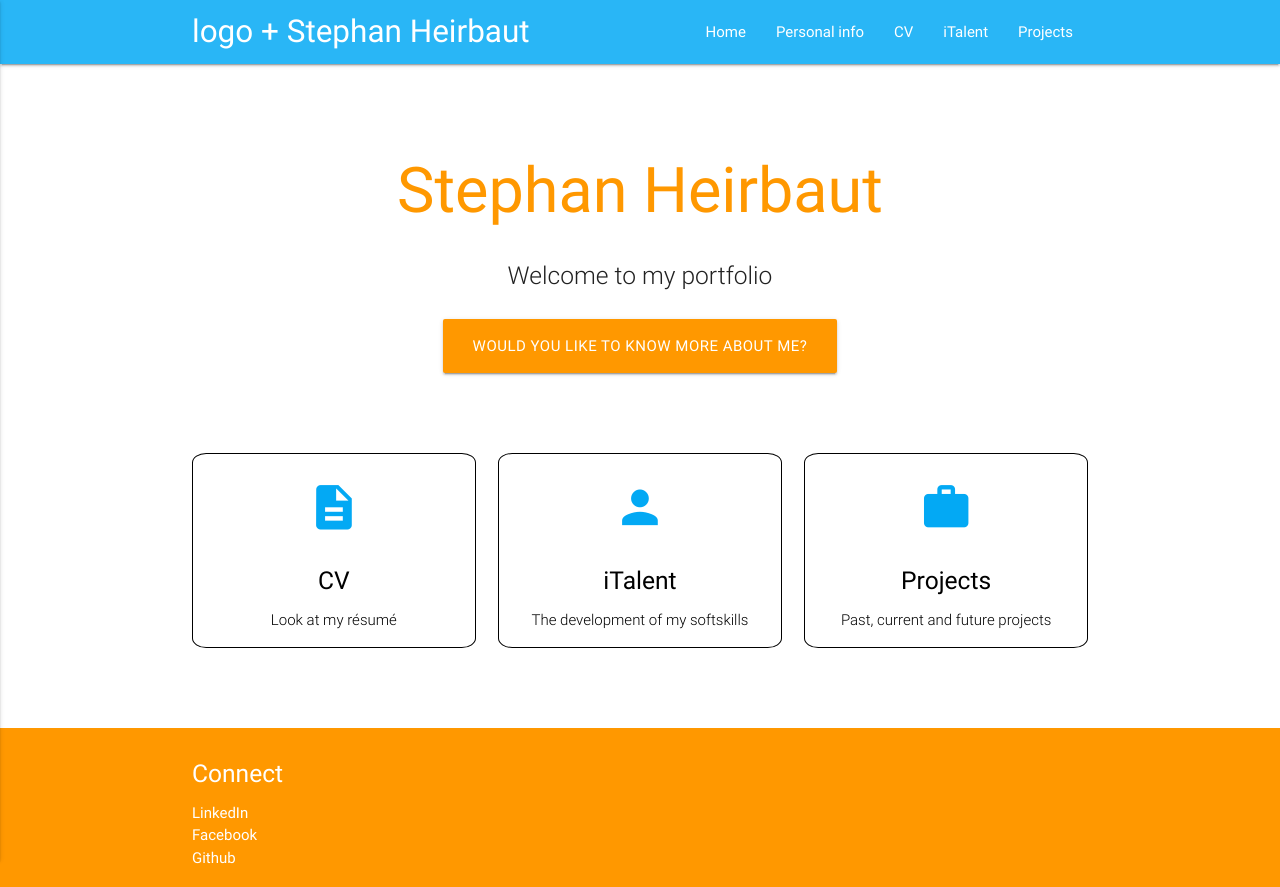
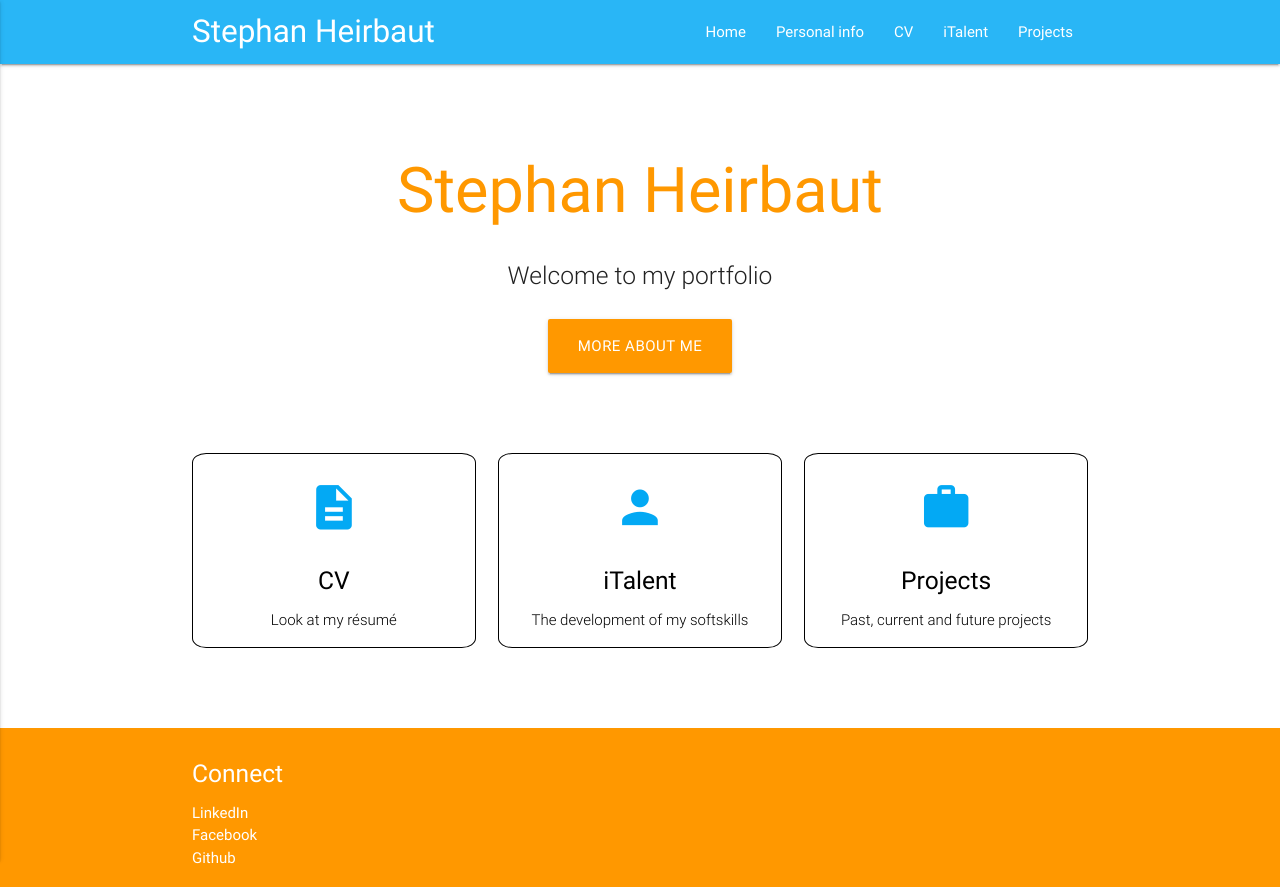
Before and after one commit to HStephan95/HStephan95.github.io, a plain HTML site: page index.html in a window 1280 px wide. Shown: the top 887 px of the page. Drawn offline with nearby package versions, Linux system fonts and the light colour scheme.

Commit message:
geen logo

```diff
--- a/index.html
+++ b/index.html
@@ -15,7 +15,7 @@
 <body>
   <nav class="light-blue lighten-1" role="navigation">
     <div class="nav-wrapper container">
-      <a id="logo-container" href="#" class="brand-logo">logo + Stephan Heirbaut</a>
+      <a id="logo-container" href="#" class="brand-logo">Stephan Heirbaut</a>
       <ul class="right hide-on-med-and-down">
         <li><a href="index.html">Home</a></li>
         <li><a href="html/personalinfo.html">Personal info</a></li>
@@ -43,7 +43,7 @@
         <h5 class="header col s12 light">Welcome to my portfolio</h5>
       </div>
       <div class="row center">
-        <a href="html/personalinfo.html" id="download-button" class="btn-large waves-effect waves-light orange">Would you like to know more about me?</a>
+        <a href="html/personalinfo.html" id="download-button" class="btn-large waves-effect waves-light orange">More about me</a>
       </div>
       <br>
       <br>
```
Also changed, not shown: html/cv.html (+1 -1 lines), html/i1talent.html (+1 -1 lines), html/i2talent.html (+1 -1 lines), html/i3talent.html (+1 -1 lines), html/italent.html (+1 -1 lines), html/personalinfo.html (+1 -1 lines), html/projecten.html (+1 -1 lines).
